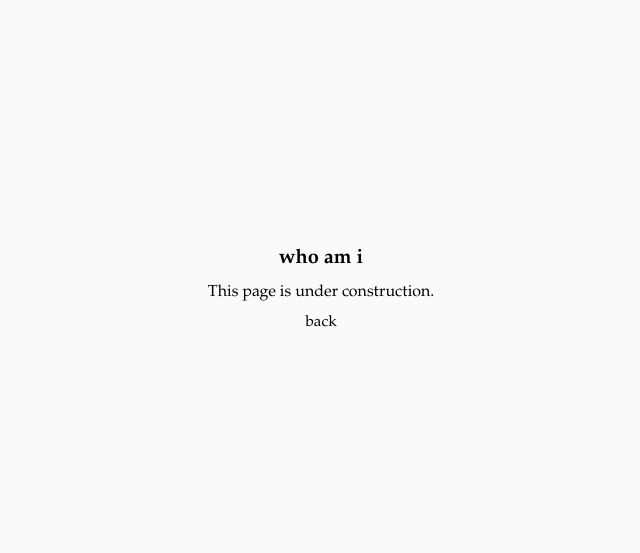
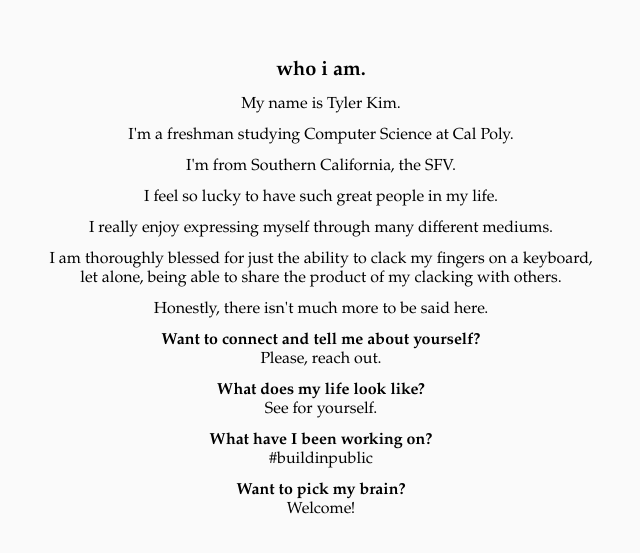
Before and after one commit to tjsook/jinsoo.space, a Next.js app: page /me in a window 1280 px wide. Shown: the part 111-664 px from the top of the page, without its empty margins (319-959 px from the left). Built offline with nearby package versions, Linux system fonts and the light colour scheme.

Commit message:
who i am

```diff
--- a/src/app/me/page.tsx
+++ b/src/app/me/page.tsx
@@ -1,15 +1,60 @@
 import Link from "next/link";
 import styles from "../section.module.css";
 
-export default function ProjectsPage() {
+export default function MePage() {
   return (
     <main className={styles.page}>
       <div className={styles.content}>
-        <h1 className={styles.title}>who am i</h1>
-        <p className={styles.body}>This page is under construction.</p>
-        <Link href="/" className={styles.backLink}>
-          back
-        </Link>
+        <h1 className={styles.title}>
+          <strong>who i am.</strong>
+        </h1>
+        <p className={styles.body}>My name is Tyler Kim.</p>
+        <p className={styles.body}>
+          I&apos;m a freshman studying Computer Science at Cal Poly.
+        </p>
+        <p className={styles.body}>
+          I&apos;m from Southern California, the SFV.
+        </p>
+        <p className={styles.body}>
+          I feel so lucky to have such great people in my life.
+        </p>
+        <p className={styles.body}>
+          I really enjoy expressing myself through many different mediums.
+        </p>
+        <p className={styles.body}>
+          I am thoroughly blessed for just the ability to clack my fingers on a
+          keyboard,
+          <br /> let alone, being able to share the product of my clacking with
+          others.
+          <br />
+        </p>
+        <p className={styles.body}>
+          Honestly, there isn&apos;t much more to be said here.
+        </p>
+        <div className={styles.body}>
+          <strong>Want to connect and tell me about yourself?</strong> <br />
+          <Link href="/lets-talk" className={styles.link}>
+            Please, reach out.
+          </Link>
+        </div>
+        <div className={styles.body}>
+          <strong>What does my life look like?</strong> <br />
+          <Link href="/gallery" className={styles.link}>
+            See for yourself.
+          </Link>
+        </div>
+        <div className={styles.body}>
+          <strong>What have I been working on?</strong> <br />
+          <Link href="/projects" className={styles.link}>
+            #buildinpublic
+          </Link>
+        </div>
+        <div className={styles.body}>
+          <strong>Want to pick my brain?</strong> <br />
+          <Link href="/writings" className={styles.link}>
+            Welcome!
+          </Link>
+        </div>
       </div>
     </main>
   );
--- a/src/app/section.module.css
+++ b/src/app/section.module.css
@@ -29,6 +29,7 @@
 .link {
   display: inline-block;
   font-size: 1rem;
+  transition: opacity 0.18s ease;
 }
 
 .tightBody {
@@ -37,12 +38,10 @@
 .backLink {
   font-size: 0.95rem;
 }
-.link p {
-  transition: opacity 0.18s ease;
-}
+
 @media (hover: hover) and (pointer: fine) {
   .link:hover {
-    opacity: 0.5;
+    opacity: 0.7;
   }
 }
 
```
